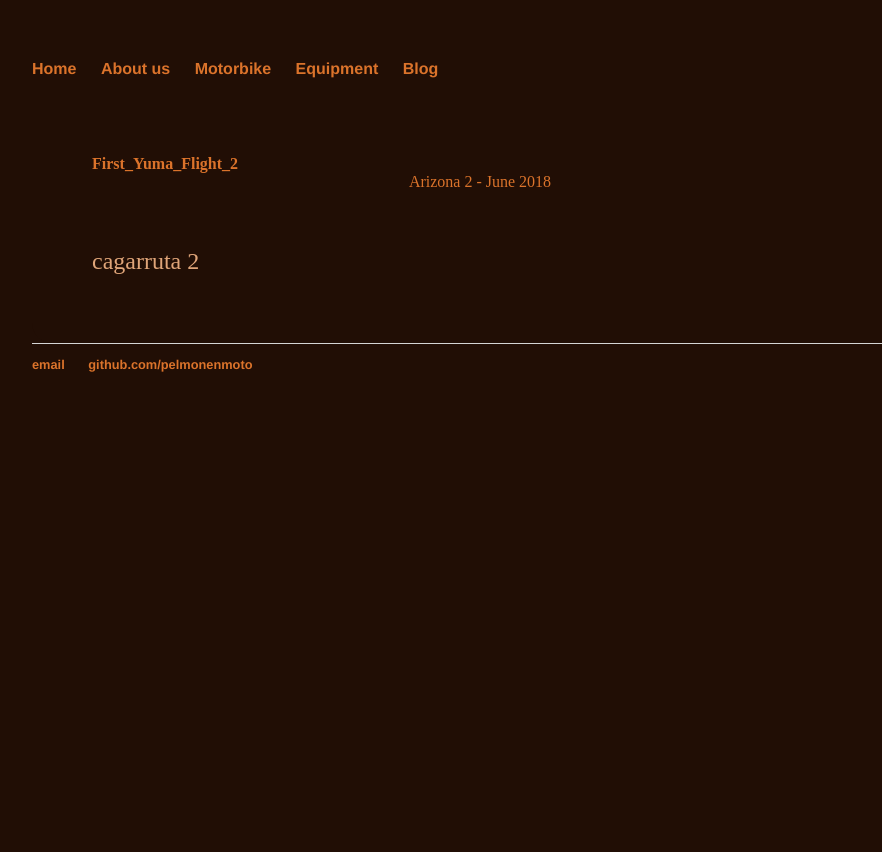
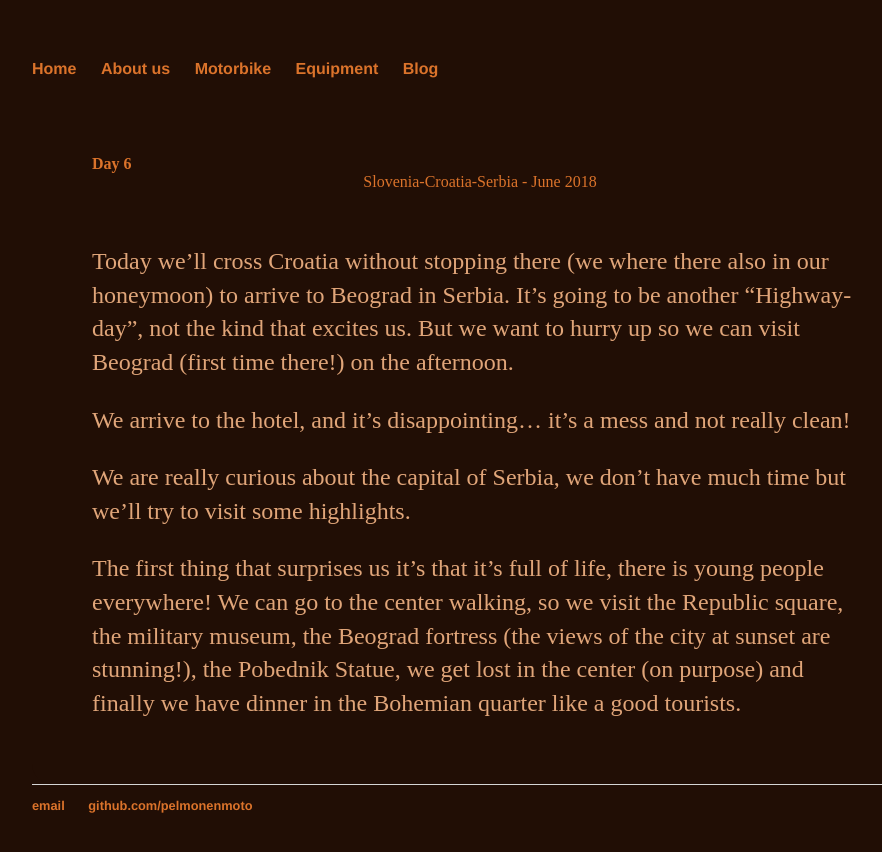
Before and after one commit to PepGonella/pelmonenmoto.github.io, a Jekyll site: the page built from _etapes/2018-06-23-day6.md, in a window 1280 px wide. Shown: the top 852 px of the page, without its empty margins (160-1042 px from the left). Built offline with Jekyll 4.4.1, drawn with Linux system fonts in a browser that asks for light colours.

Commit message:
uploading day 6

```diff
--- a/_etapes/2018-06-23-day6.md
+++ b/_etapes/2018-06-23-day6.md
@@ -1,15 +1,21 @@
 ---
 layout: post
-title: First_Yuma_Flight_2
+title: Day 6
 description:
 type: photos
 destination: pelmonenmoto
 category: etapes
 subcat: Private Pilot2
-location: Arizona 2
+location: Slovenia-Croatia-Serbia
 image: /pictures/thumbs/canaldam.png
 permalink:
 publish: yes
 ---
 
-cagarruta 2
+Today we'll cross Croatia without stopping there (we where there also in our honeymoon) to arrive to Beograd in Serbia. It's going to be another “Highway-day”, not the kind that excites us. But we want to hurry up so we can visit Beograd (first time there!) on the afternoon.
+
+We arrive to the hotel, and it's disappointing... it's a mess and not really clean!
+
+We are really curious about the capital of Serbia, we don't have much time but we'll try to visit some highlights.
+
+The first thing that surprises us it's that it's full of life, there is young people everywhere! We can go to the center walking, so we visit the Republic square, the military museum, the Beograd fortress (the views of the city at sunset are stunning!), the Pobednik Statue, we get lost in the center (on purpose) and finally we have dinner in the Bohemian quarter like a good tourists.
```
